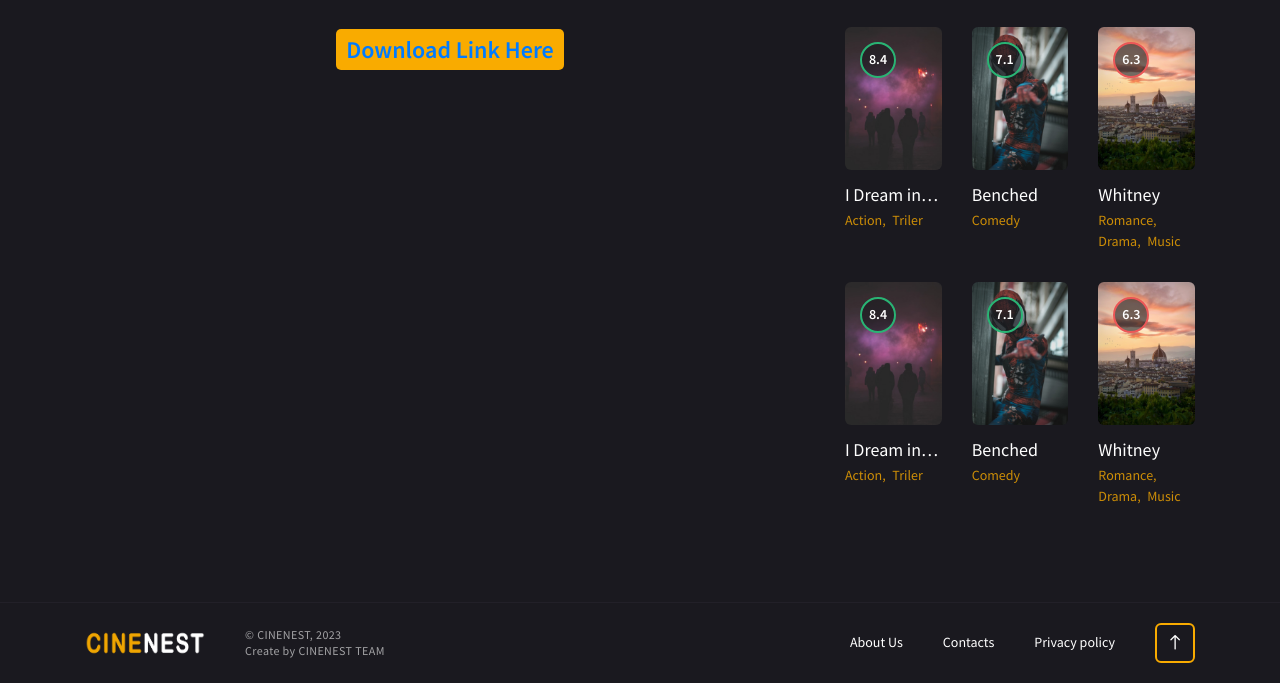
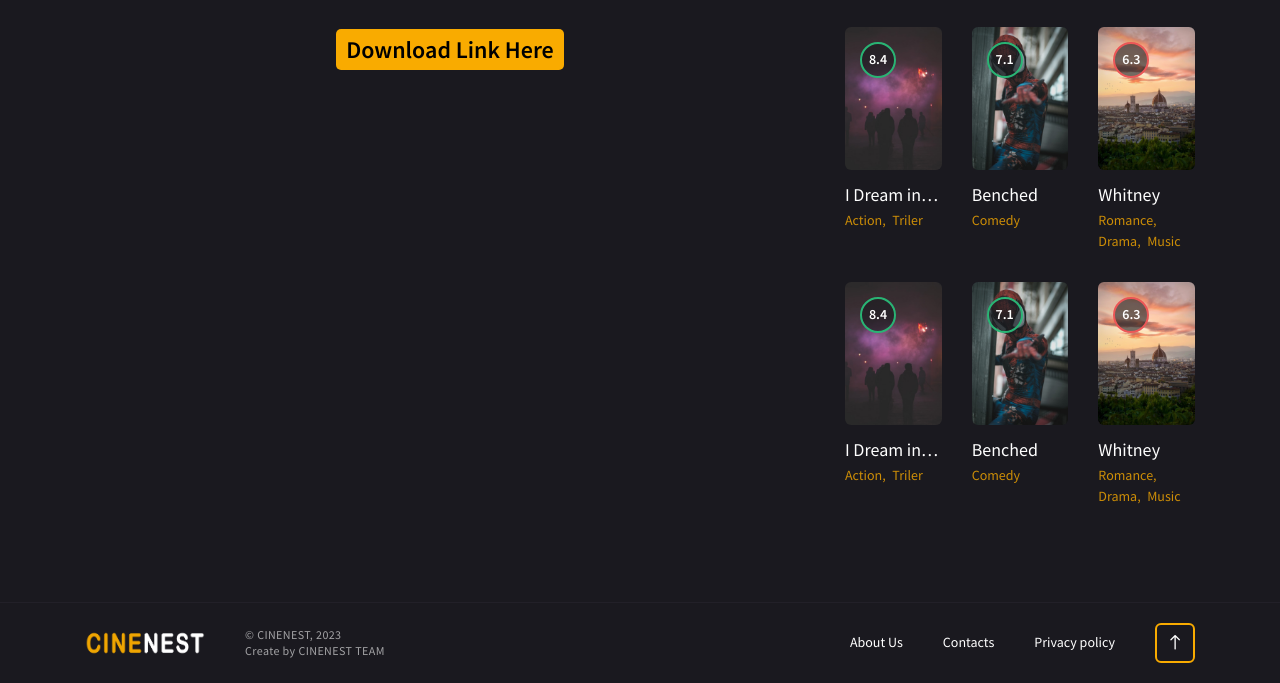
Before and after one commit to mhabuesa/next, a plain HTML site: page details.html in a window 1280 px wide. Shown: the part 1851-2534 px from the top of the page. Drawn offline with Linux system fonts and the light colour scheme.

Commit message:
Fourth Commit

```diff
--- a/details.html
+++ b/details.html
@@ -276,7 +276,7 @@
 
 							<div class="col-12 mb_4">
 								<!-- content title -->
-								<h3 class="text_center"><span class="color_dark btn bg_primary"><a href="">Download Link Here</a></span></h3>
+								<h3 class="text_center"><span class="color_dark btn bg_primary"><a href="" class="color_dark fw_1">Download Link Here</a></span></h3>
 								<!-- end content title -->
 							</div>
 							</div>
```
